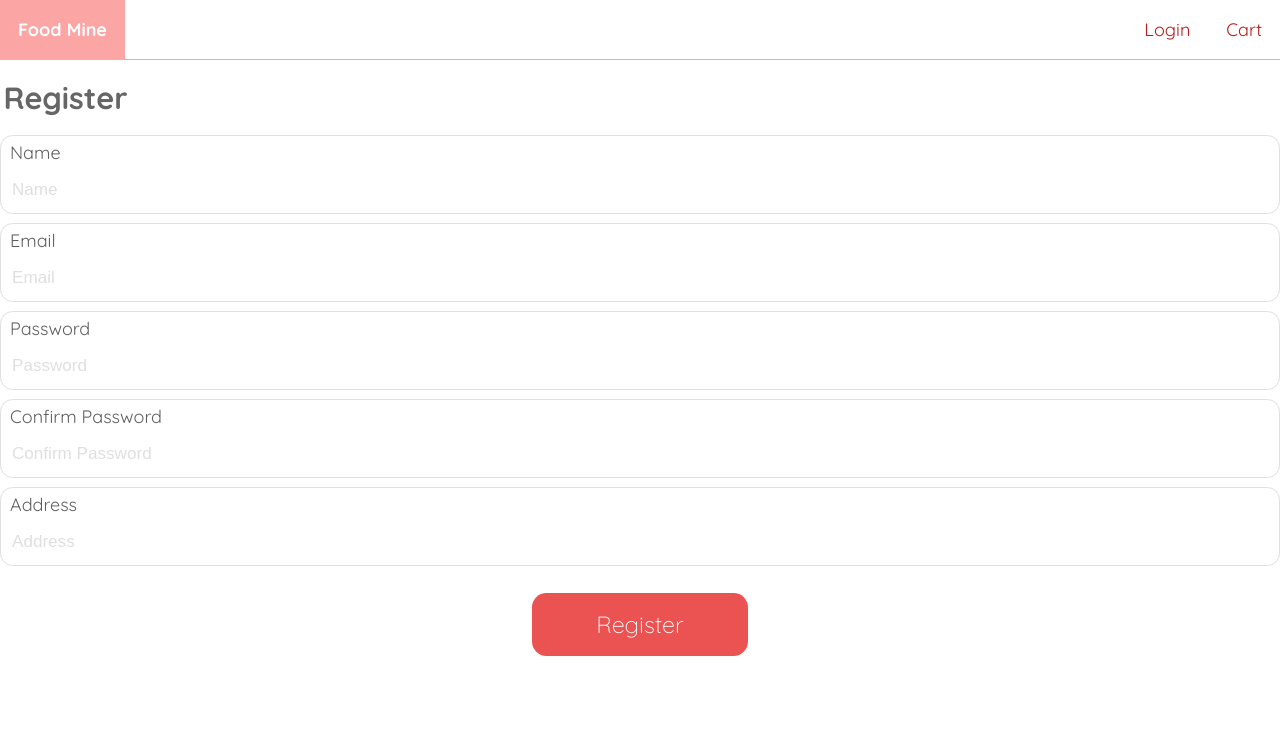
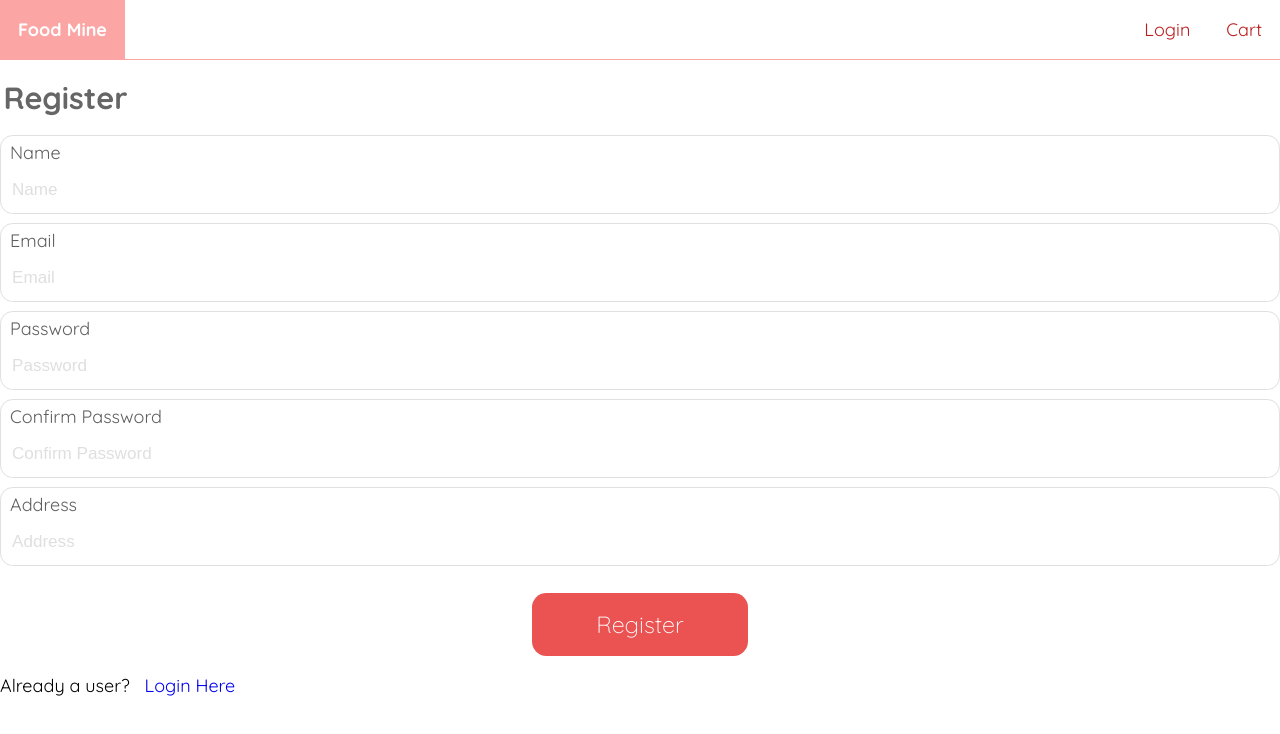
Before and after one commit to VitaliiSoloninko/angular-food-mine, an Angular app in the folder frontend/: page /register in a window 1280 px wide. Shown: the top 734 px of the page. Built offline with nearby package versions, Linux system fonts and the light colour scheme.

Commit message:
v0.12.9	Register HTML link to Login page

```diff
--- a/frontend/src/app/components/pages/register-page/register-page.component.html
+++ b/frontend/src/app/components/pages/register-page/register-page.component.html
@@ -36,6 +36,13 @@
       </text-input>
 
       <default-button text="Register"></default-button>
+
+      <div class="login">
+        Already a user? &nbsp;
+        <a routerLink="/login" [queryParams]="{ returnUrl: returnUrl }"
+          >Login Here</a
+        >
+      </div>
     </form>
   </div>
 </div>
```
